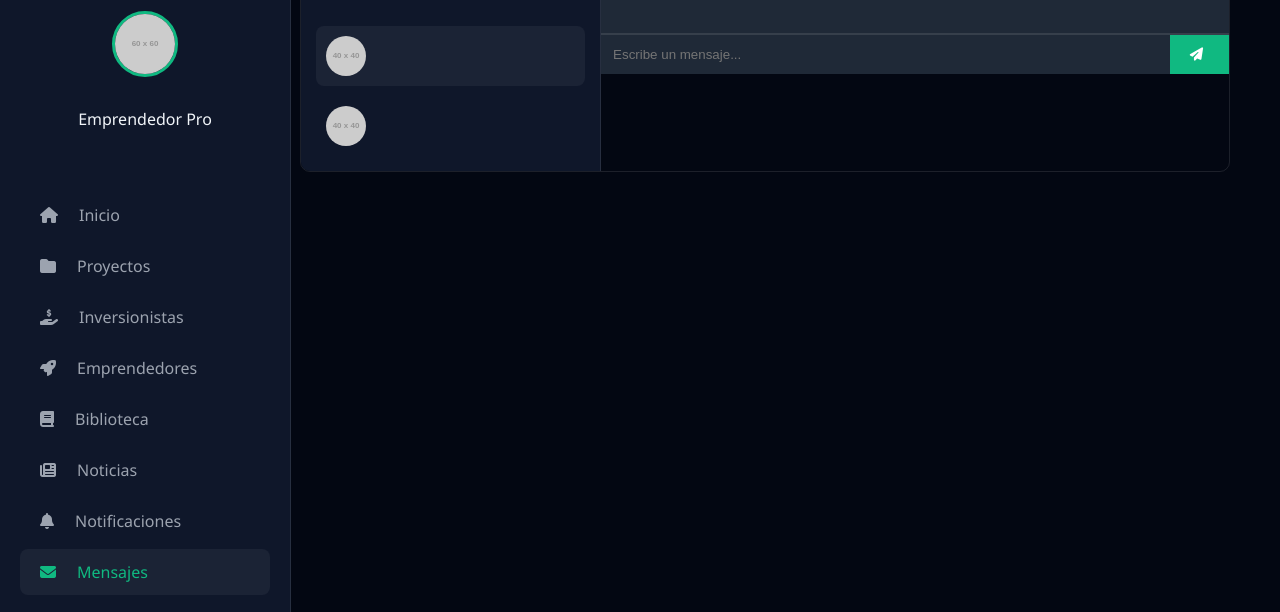
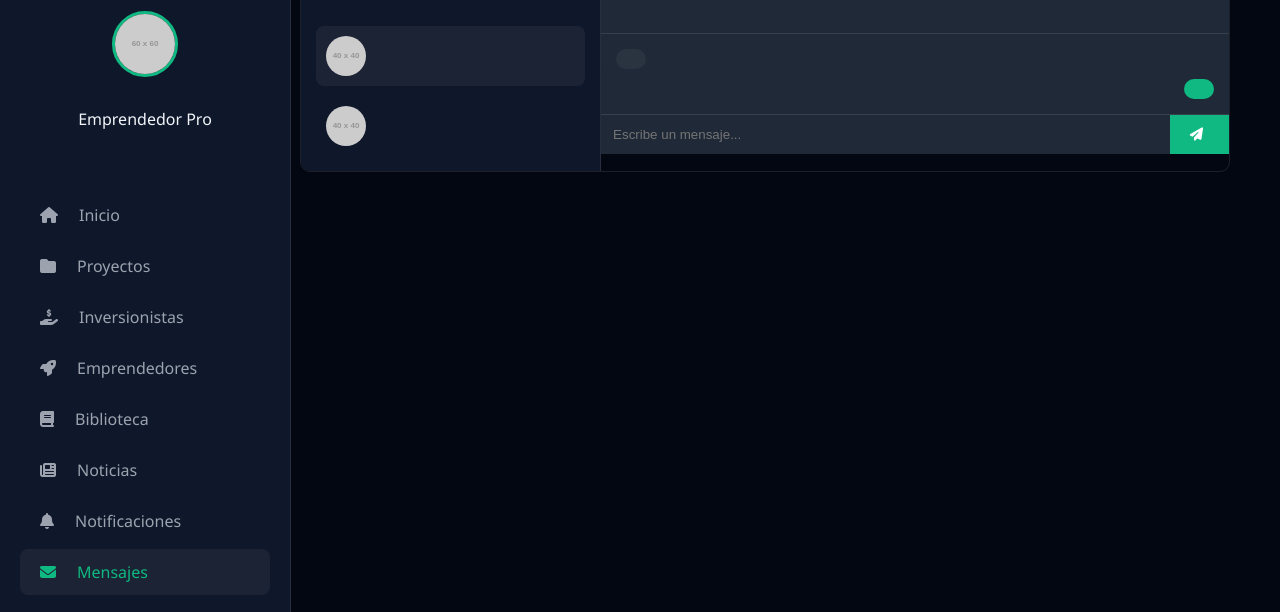
Before and after one commit to metalme/Conecta_emprendedores, a website: page public/pages/mensajes.html in a window 1280 px wide. Shown: the part 188-800 px from the top of the page. Drawn offline with Linux system fonts and the light colour scheme; no server answers; placeholder pictures from the web are drawn by us.

Commit message:
fate:update

```diff
--- a/public/pages/mensajes.html
+++ b/public/pages/mensajes.html
@@ -92,6 +92,10 @@
                         <h4>Selecciona un chat</h4>
                     </div>
 
+                    <div class="chat-messages" id="chatMessages">
+                        <div class="message received"></div>
+                        <div class="message sent"></div>
+                    </div>
 
                     <div class="chat-input">
                         <input type="text" id="messageInput" placeholder="Escribe un mensaje...">
```
